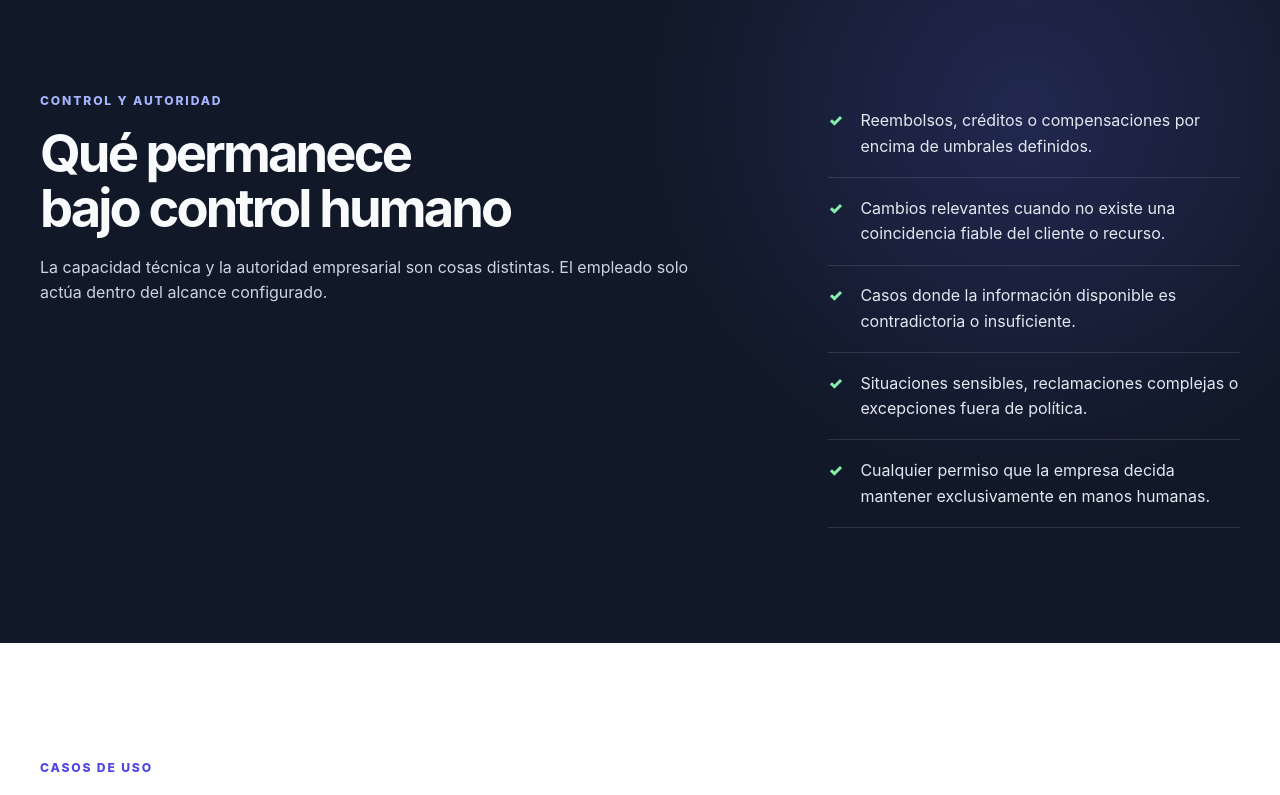
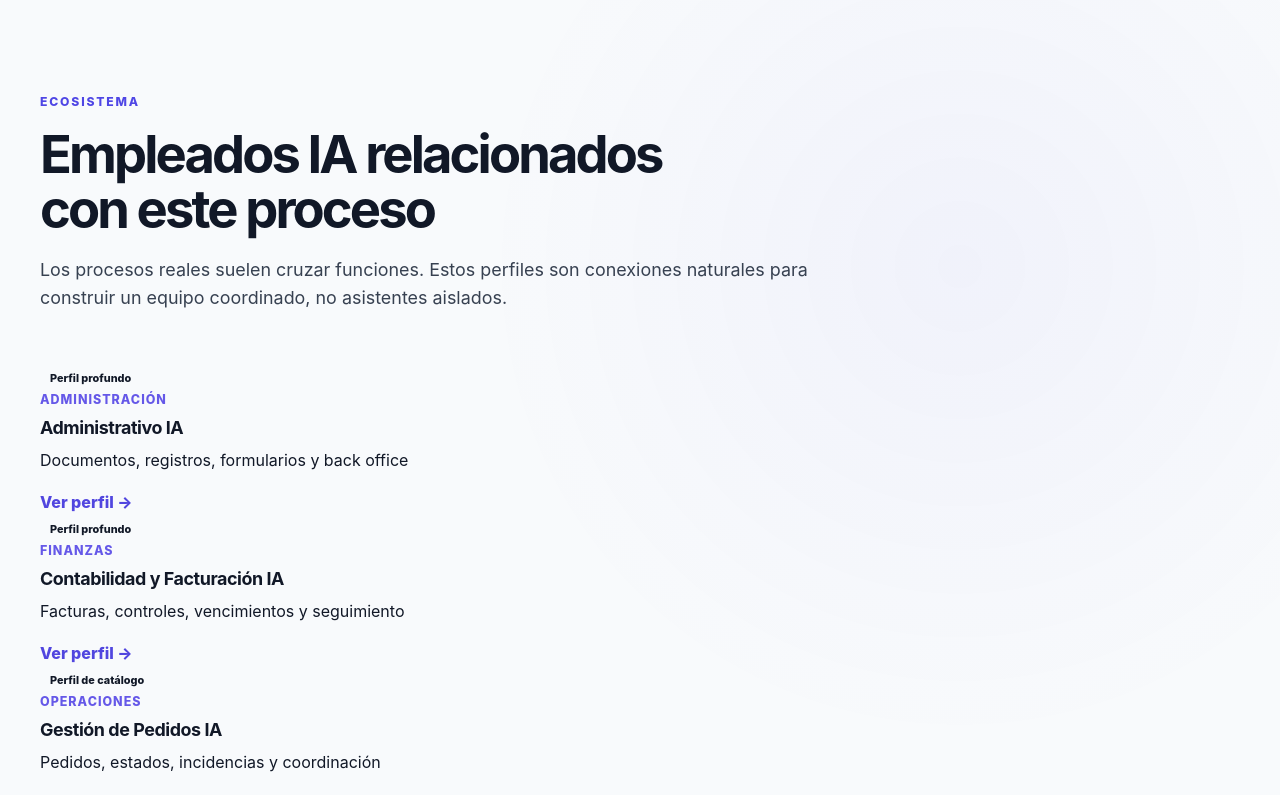
Before and after one commit to Emmakex/ia-empleado-web, a Next.js app: page /empleados-ia/atencion-cliente in a window 1280 px wide. Shown: the part 4960-5755 px from the top of the page. Built offline with nearby package versions, Linux system fonts and the light colour scheme.

Commit message:
feat: connect employee profiles through ecosystem relationships

```diff
--- a/components/employee-detail-page.tsx
+++ b/components/employee-detail-page.tsx
@@ -2,6 +2,7 @@ import Link from "next/link";
 import type { Locale, SiteDictionary } from "../lib/i18n";
 import type { EmployeeKey, LocalizedEmployeeDetail } from "../lib/employee-catalog";
 import { alternateEmployeePath, employeeIndexPath } from "../lib/employee-content-engine";
+import { getRelatedDiscoveryProfiles } from "../lib/employee-discovery";
 import { SiteFooter } from "./site-footer";
 import { SiteHeader } from "./site-header";
 
@@ -24,6 +25,7 @@ export function EmployeeDetailPage({ locale, dictionary, employeeKey, content }:
   const indexHref = employeeIndexPath(locale);
   const canonicalPath = locale === "es" ? `/empleados-ia/${content.slug}` : `/en/ai-employees/${content.slug}`;
   const contactSubject = encodeURIComponent(`IA Empleado - ${content.shortName}`);
+  const relatedProfiles = getRelatedDiscoveryProfiles(employeeKey, locale);
 
   const serviceSchema = {
     "@context": "https://schema.org",
@@ -127,6 +129,40 @@ export function EmployeeDetailPage({ locale, dictionary, employeeKey, content }:
           </div>
         </section>
 
+        <section className="content-section section-panel" aria-labelledby="related-employees-title">
+          <div className="container">
+            <div className="section-heading">
+              <p className="eyebrow">{locale === "es" ? "ECOSISTEMA" : "ECOSYSTEM"}</p>
+              <h2 id="related-employees-title">{locale === "es" ? "Empleados IA relacionados con este proceso" : "AI Employees related to this process"}</h2>
+              <p>{locale === "es" ? "Los procesos reales suelen cruzar funciones. Estos perfiles son conexiones naturales para construir un equipo coordinado, no asistentes aislados." : "Real processes usually cross functions. These profiles are natural connections for building a coordinated team rather than isolated assistants."}</p>
+            </div>
+            <div className="related-employee-grid">
+              {relatedProfiles.map((profile) => (
+                <article key={profile.key} className={`related-employee-card status-${profile.status}`}>
+                  <span className={`employee-content-status is-${profile.status}`}>
+                    {profile.status === "reference"
+                      ? (locale === "es" ? "Perfil profundo" : "Deep profile")
+                      : profile.status === "restricted"
+                        ? (locale === "es" ? "Uso restringido" : "Restricted use")
+                        : (locale === "es" ? "Perfil de catálogo" : "Catalog profile")}
+                  </span>
+                  <p className="employee-department">{profile.department}</p>
+                  <h3>{profile.shortName}</h3>
+                  <p>{profile.focus}</p>
+                  {profile.href ? (
+                    <Link className="employee-text-link" href={profile.href}>{locale === "es" ? "Ver perfil" : "View profile"} <span aria-hidden="true">→</span></Link>
+                  ) : (
+                    <span className="employee-text-link is-disabled">{locale === "es" ? "Relacionado en el catálogo" : "Related catalog profile"}</span>
+                  )}
+                </article>
+              ))}
+            </div>
+            <div className="related-catalog-link">
+              <Link className="button button-ghost" href={indexHref}>{locale === "es" ? "Explorar los 22 perfiles" : "Explore all 22 profiles"}</Link>
+            </div>
+          </div>
+        </section>
+
         <section className="content-section employee-control-section" id="control-humano" aria-labelledby="supervision-title">
           <div className="container employee-control-grid">
             <div><p className="eyebrow">{locale === "es" ? "CONTROL Y AUTORIDAD" : "CONTROL AND AUTHORITY"}</p><h2 id="supervision-title">{content.supervisionTitle}</h2><p>{content.supervisionIntro}</p></div>
```
